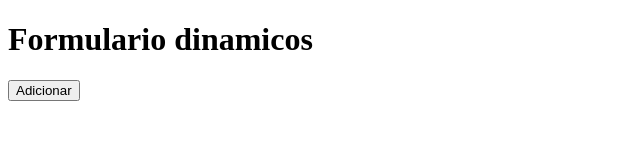
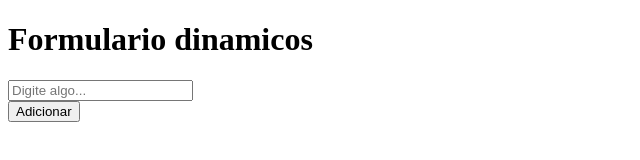
Before and after one commit to alexandroleite/SITEFILME, a plain HTML site: page index.html in a window 1280 px wide. Shown: the whole page, without its empty margins (0-640 px from the left). Drawn offline with Linux system fonts and the light colour scheme.

Commit message:
colocodao um campo a mais como teste

```diff
--- a/index.html
+++ b/index.html
@@ -13,7 +13,9 @@
 </header>
 <main class="main">
 <form action="" class="form"></form>
-  <div id="campos"></div>
+  <div id="campos">
+    <input type="text" name="campo" id="campo" placeholder="Digite algo...">
+  </div>
 
   <button type="button" class="botao" onclick="criarElemento()">Adicionar</button>
 
```
